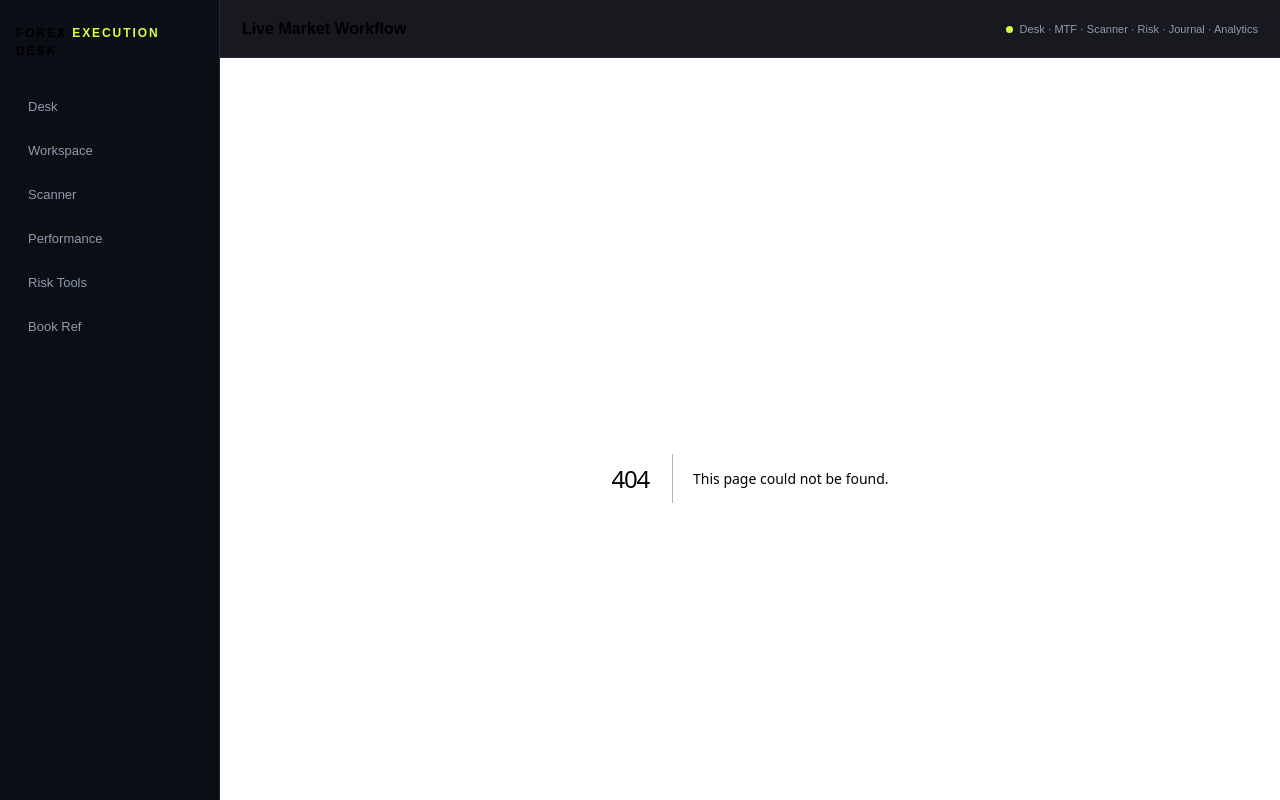
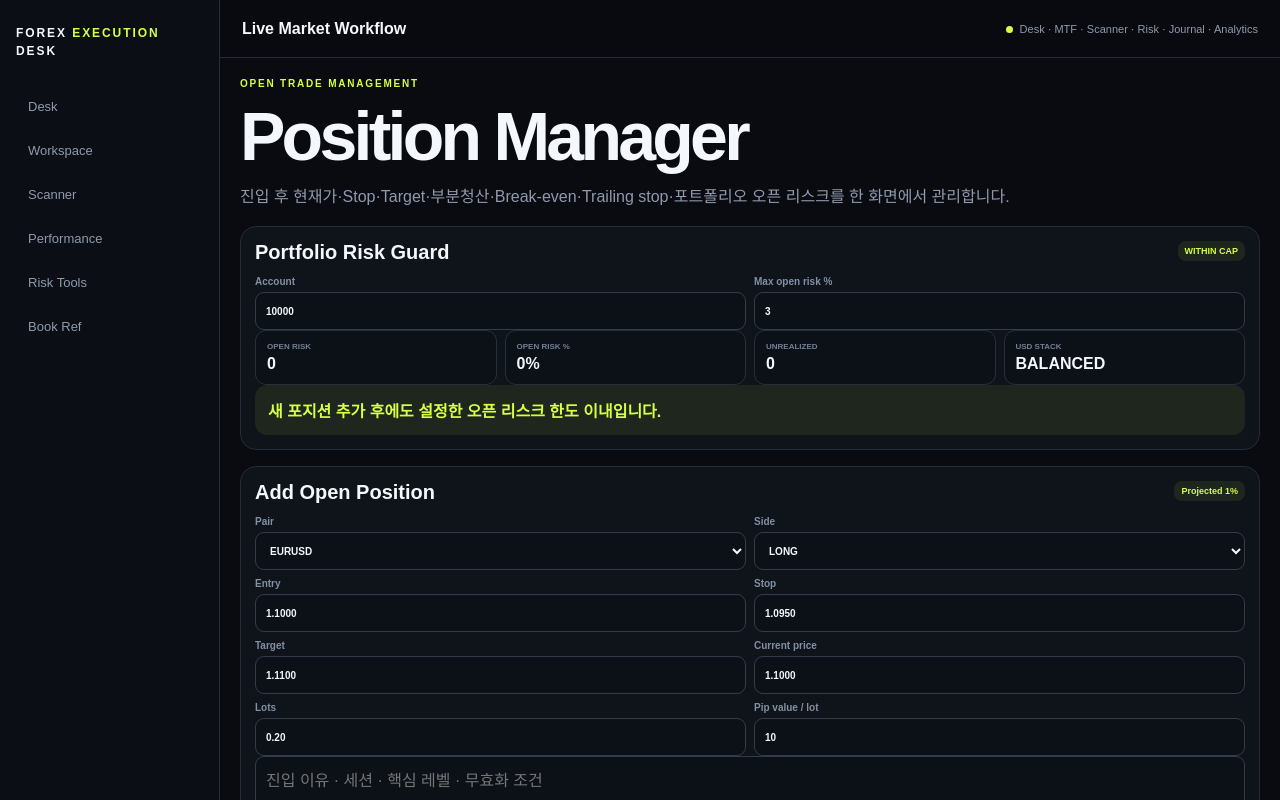
Before and after one commit to tjdrprns2001-coder/-pulse-radar-pro-v3, a Next.js app in the folder forex-book-lab/: page /manage in a window 1280 px wide. Before the commit this address had no page. Shown: the top 800 px of the page. Built offline with nearby package versions, Linux system fonts and the light colour scheme.

Commit message:
forex-book-lab: add position manager route

```diff
--- /dev/null
+++ b/forex-book-lab/src/app/manage/page.tsx
@@ -0,0 +1,5 @@
+import { TradeManager } from "@/features/execution/trade-manager";
+
+export default function ManagePage(){
+  return <TradeManager />;
+}
```
